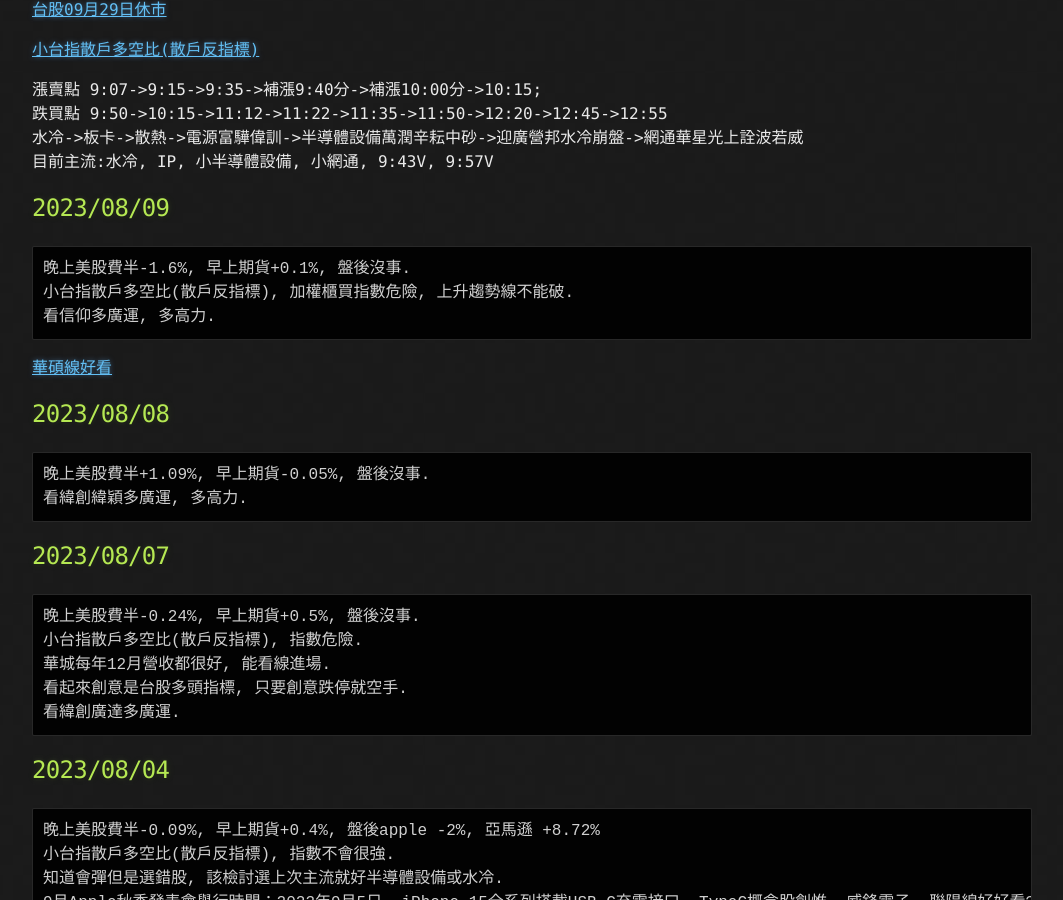
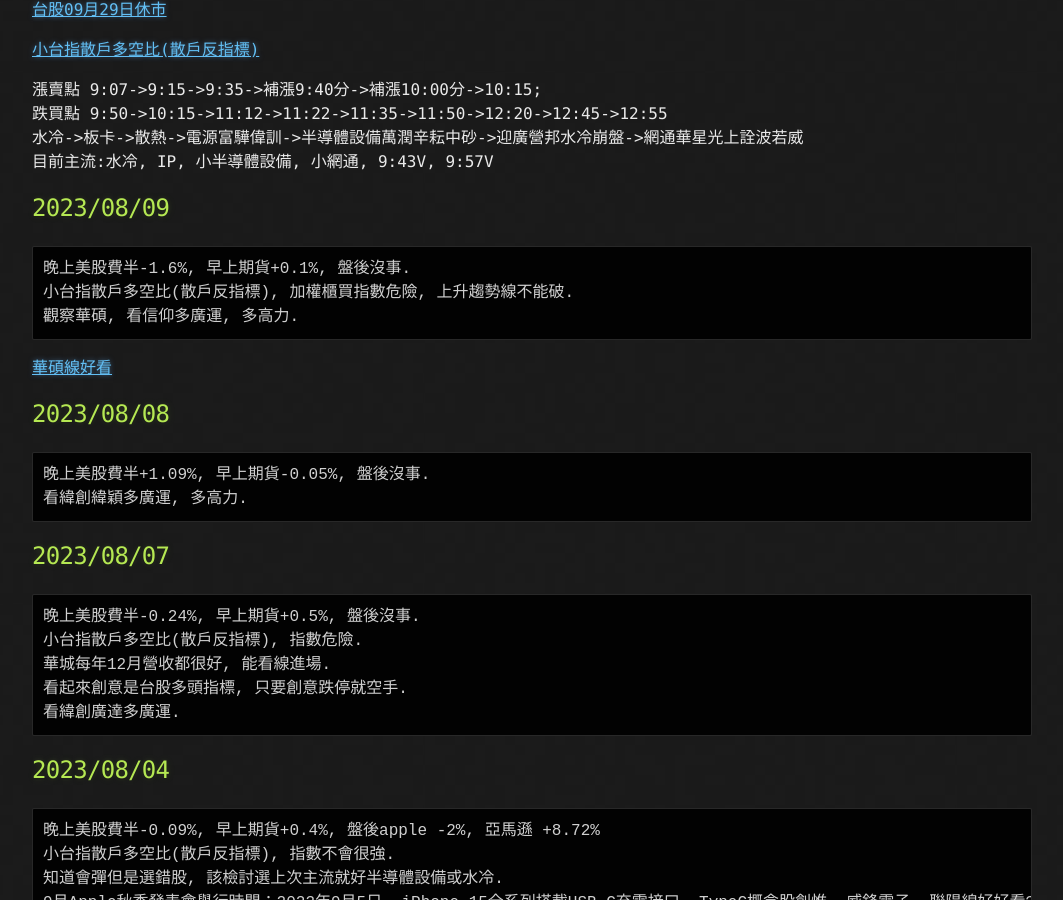
Before and after one commit to lepg5487/Stock_God, a Jekyll site: the page built from index.md, in a window 1280 px wide and 900 px high, scrolled down 460 px. Shown: the whole window, without its empty margins (108-1171 px from the left). Built offline with Jekyll 4.4.1, drawn with Linux system fonts in a browser that asks for light colours; our own code applies the rules of GitHub Pages for plain Markdown files.

Commit message:
Update index.md

````diff
--- a/index.md
+++ b/index.md
@@ -25,7 +25,7 @@
 ```
 晚上美股費半-1.6%, 早上期貨+0.1%, 盤後沒事.
 小台指散戶多空比(散戶反指標), 加權櫃買指數危險, 上升趨勢線不能破.
-看信仰多廣運, 多高力.
+觀察華碩, 看信仰多廣運, 多高力.
 ```
 [華碩線好看](https://news.cnyes.com/news/id/5279905)
 
````
